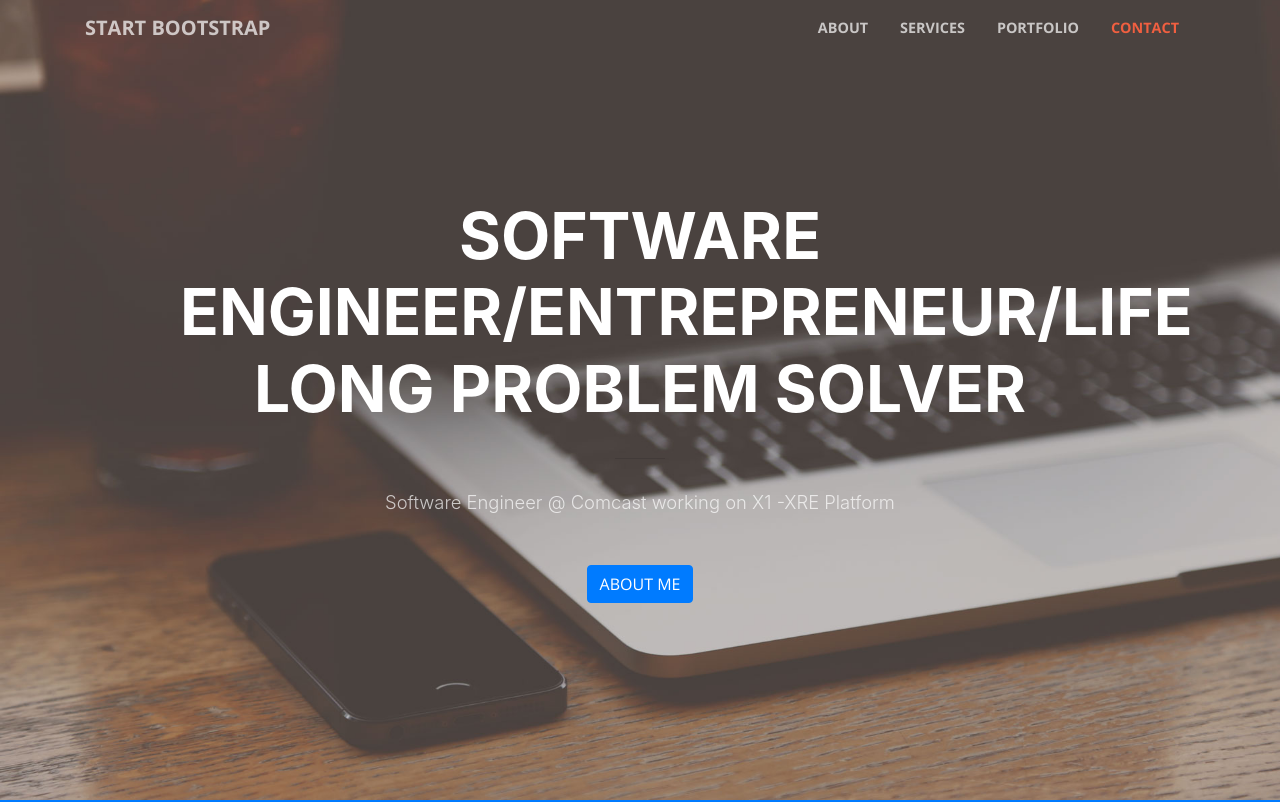
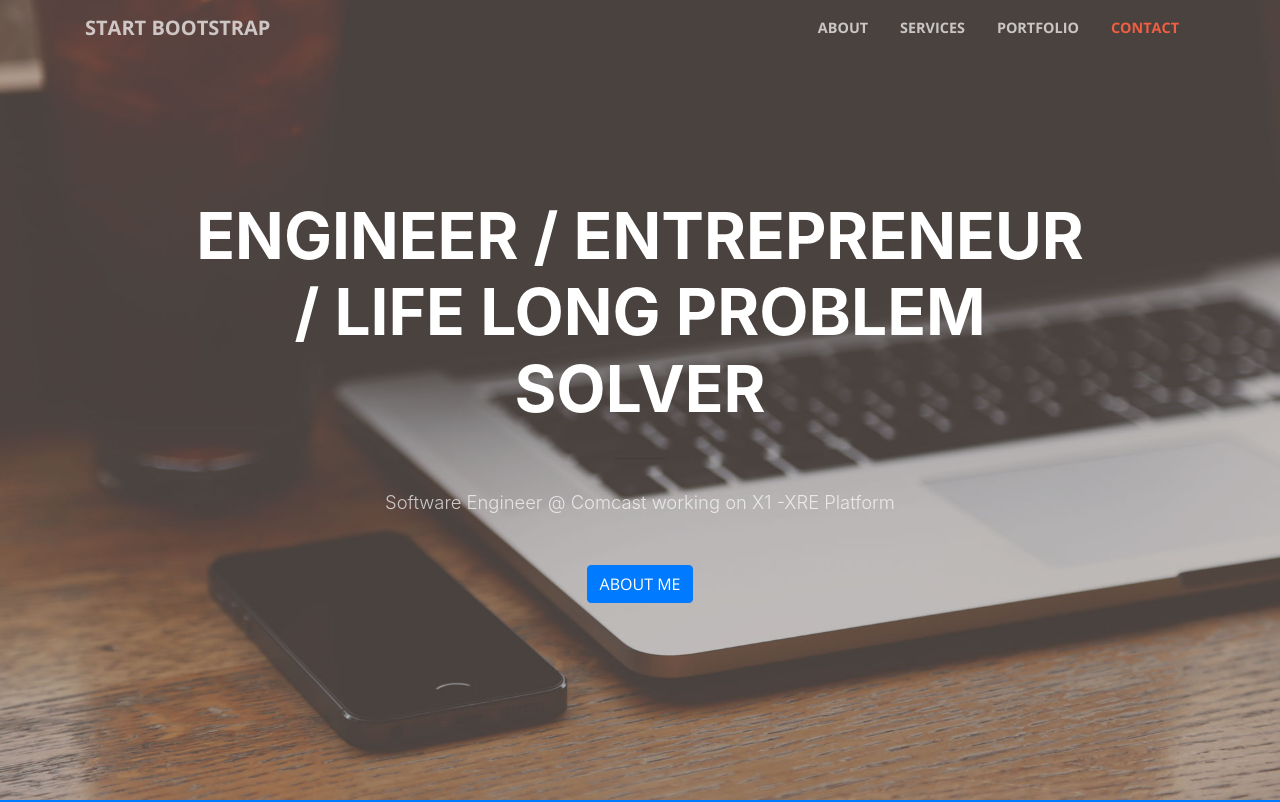
Before and after one commit to smashyou/smashyou.github.io, a website with bundled scripts: page index.html in a window 1280 px wide. Shown: the top 802 px of the page. Built offline with nearby package versions, Linux system fonts and the light colour scheme.

Commit message:
Contents edit

```diff
--- a/index.html
+++ b/index.html
@@ -59,7 +59,7 @@
         <div class="row">
           <div class="col-lg-10 mx-auto">
             <h1 class="text-uppercase">
-              <strong>Software Engineer/Entrepreneur/life long problem solver</strong>
+              <strong>Engineer / Entrepreneur / life long problem solver</strong>
             </h1>
             <hr>
           </div>
```
